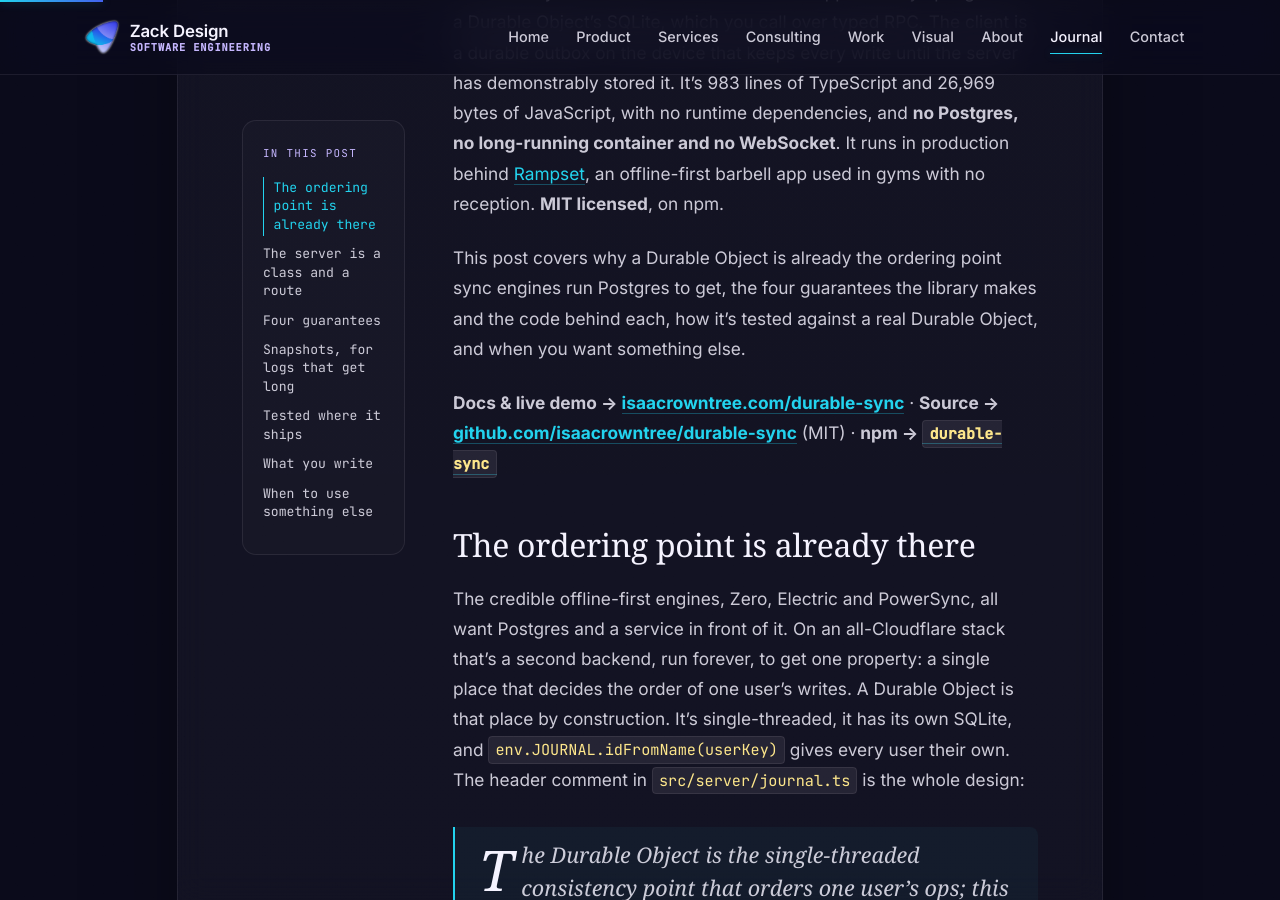
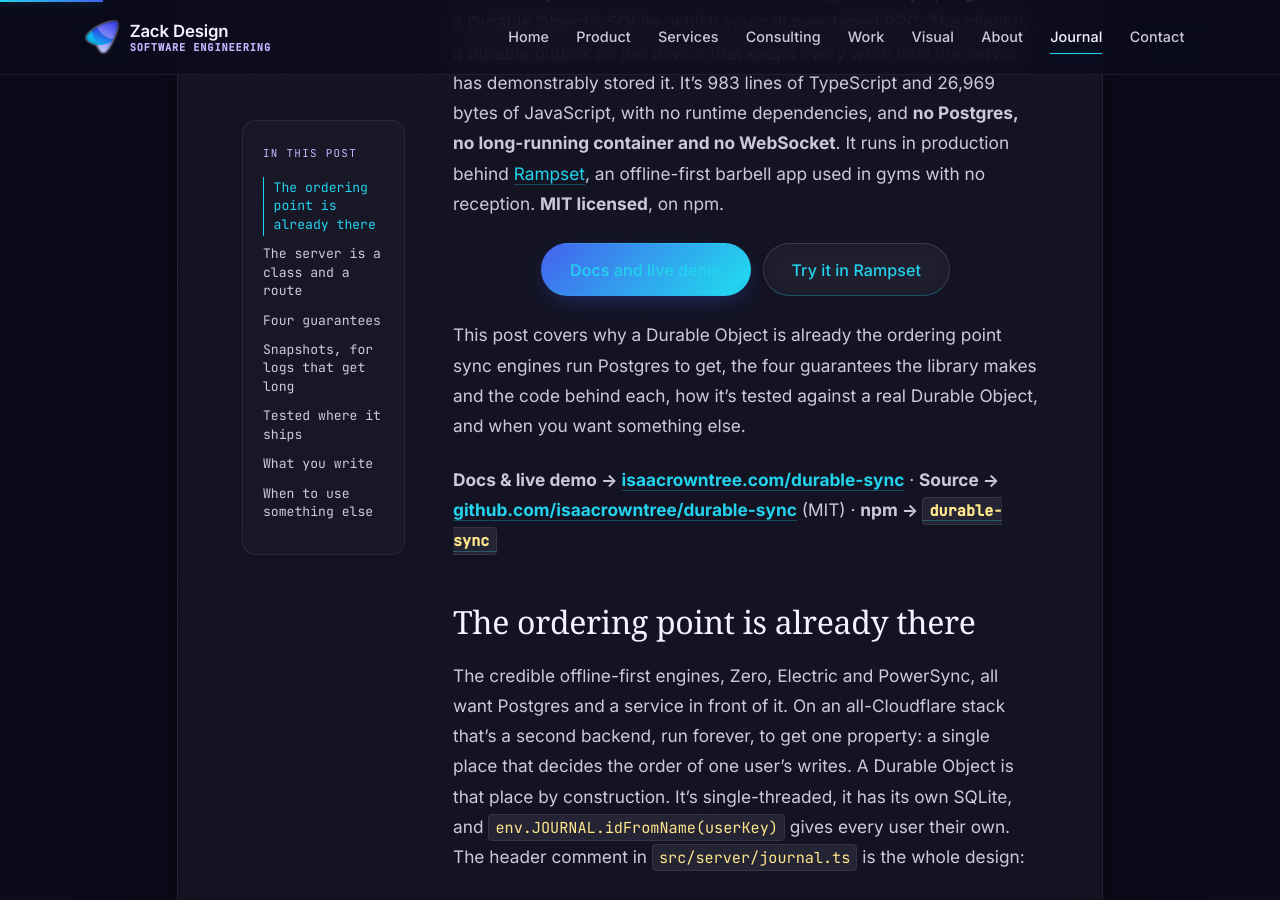
Before and after one commit to zackdesign/zackdesign.github.io, a Jekyll site: the page built from _posts/2026-7-16-durable-sync.md, in a window 1280 px wide and 900 px high, scrolled down 686 px. Built offline with Jekyll 4.4.1, drawn with Linux system fonts in a browser that asks for light colours; some web fonts are replaced.

Commit message:
durable-sync post: buttons for the docs and for trying it in Rampset
Co-Authored-By: Claude Opus 5.5 <noreply@anthropic.com>
Claude-Session: https://claude.ai/code/session_01WkrERst1N694dg5ovTz1gM

```diff
--- a/_posts/2026-7-16-durable-sync.md
+++ b/_posts/2026-7-16-durable-sync.md
@@ -12,6 +12,11 @@ tags: [cloudflare, durable-objects, typescript, offline-first, local-first, sync
 ---
 
 Zack Design's **[durable-sync](https://github.com/isaacrowntree/durable-sync)** is offline-first sync for apps built entirely on Cloudflare. The server is an append-only op log inside a Durable Object's SQLite, which you call over typed RPC. The client is a durable outbox on the device that keeps every write until the server has demonstrably stored it. It's 983 lines of TypeScript and 26,969 bytes of JavaScript, with no runtime dependencies, and **no Postgres, no long-running container and no WebSocket**. It runs in production behind [Rampset](/rampset/), an offline-first barbell app used in gyms with no reception. **MIT licensed**, on npm.
+
+<div class="hero-cta-row" style="margin: 1.5rem 0;">
+  <a href="https://isaacrowntree.com/durable-sync/" target="_blank" rel="noopener" class="btn btn-primary btn-lg">Docs and live demo</a>
+  <a href="https://liftlog.zackdesign.biz" target="_blank" rel="noopener" class="btn btn-outline-primary btn-lg">Try it in Rampset</a>
+</div>
 
 This post covers why a Durable Object is already the ordering point sync engines run Postgres to get, the four guarantees the library makes and the code behind each, how it's tested against a real Durable Object, and when you want something else.
 
```
